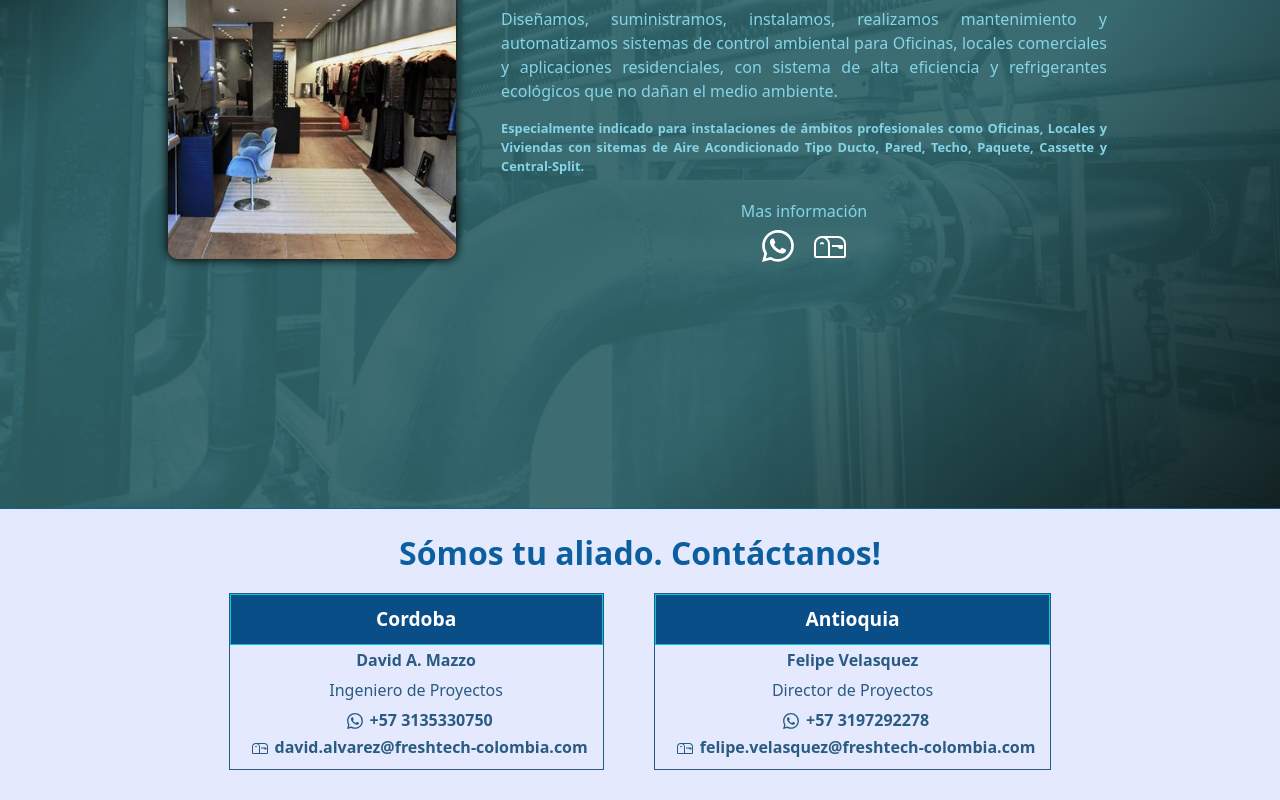
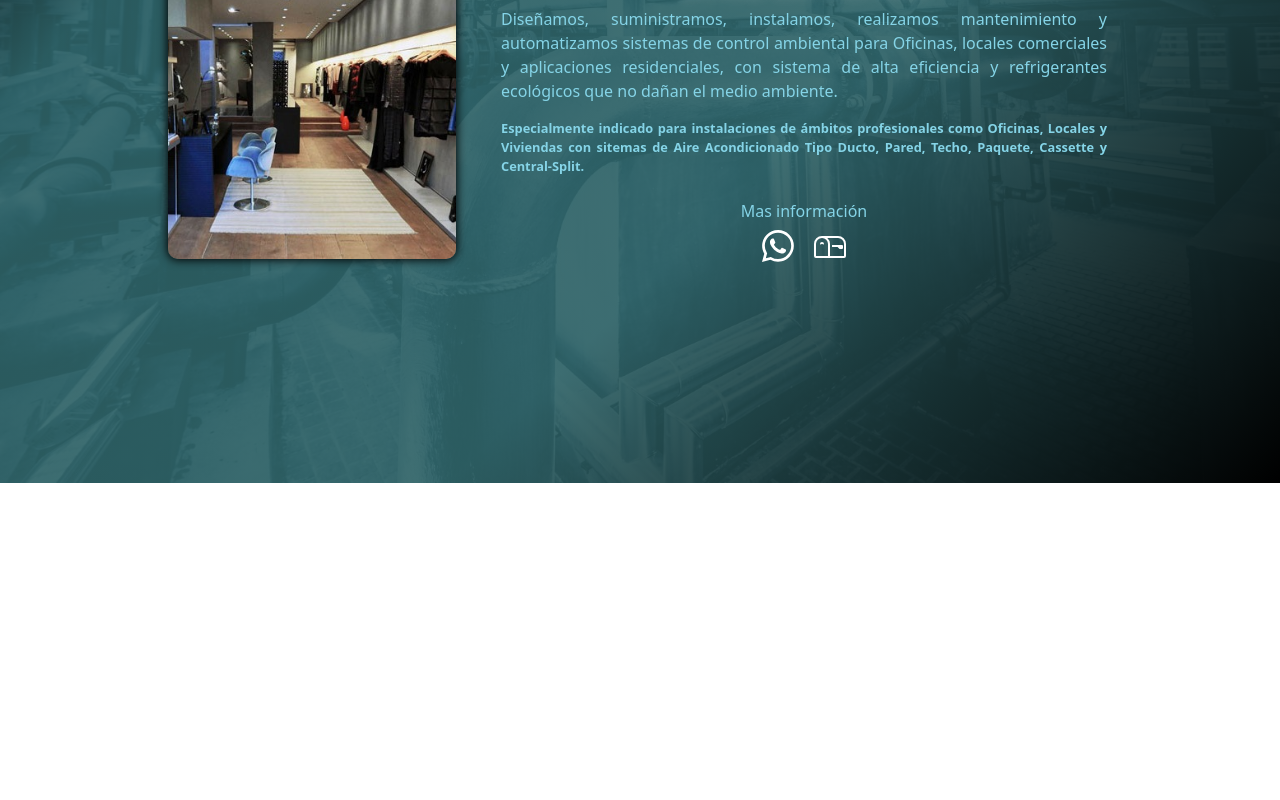
Before and after one commit to petudeveloper/freshtech-web-page, a React (Create React App) app: page /linea/comercial in a window 1280 px wide. Shown: the part 317-1117 px from the top of the page. After the commit the page ends 800 px from the top, so only its background shows below. Built offline with nearby package versions, Linux system fonts and the light colour scheme; a web font is replaced by a local one.

Commit message:
Update footer to jarr style, Correct placeholde on form.

```diff
--- a/src/App.js
+++ b/src/App.js
@@ -20,8 +20,8 @@
             <Route path="/cotizar" component={QuotationForm} />
             <Route path="/linea/:id" component={Lineas} />
           </Switch>
+          <Footer />
         </div>
-        <Footer />
       </div>
     </Router>
   );
--- a/src/components/Footer/Footer.module.css
+++ b/src/components/Footer/Footer.module.css
@@ -1,8 +1,7 @@
 .container {
   padding: 15px;
   margin-top: 25px;
-  border-top: 1px solid #0c5e9f;
-  background: #e4e9fd;
+  background-color: rgba(0, 0, 0, 0.712);
 }
 
 .contactContainer {
@@ -15,30 +14,30 @@
   padding: 3px 15px;
   margin: 0;
   text-align: center;
+  color: rgb(125, 225, 238);
 }
 
 .contact {
   margin: 0 2%;
   padding-bottom: 10px;
   color: #2a5b83;
-  border: 1px solid #2a5b83;
+  border: 1px solid #ffffff;
 }
 
 .contact a {
-  color: #2a5b83;
+  color: rgb(125, 225, 238);
 }
 
 .sede {
   font-size: 1.2rem;
   padding: 10px;
   font-weight: bold;
-  color: #fff;
-  background-color: #0a4e87;
-  border: solid 1px #03c5de;
+  color: rgb(125, 225, 238);
+  border: solid 1px #ffffff;
 }
 
 .title {
-  color: #0c5e9f;
+  color: rgb(125, 225, 238);
   text-align: center;
   font-size: 2rem;
   font-weight: bold;
--- a/src/components/Form/Form.js
+++ b/src/components/Form/Form.js
@@ -132,7 +132,7 @@
             id="whatsapp"
             name="whatsapp"
             type="text"
-            placeholder="123-123-1234"
+            placeholder="313-123-1234"
             className={`${messages.whatsapp ? 'invalid-inp' : styles.inpform}`}
             value={formData.whatsapp}
             onChange={(e) => setWhatsapp(e)}
```
